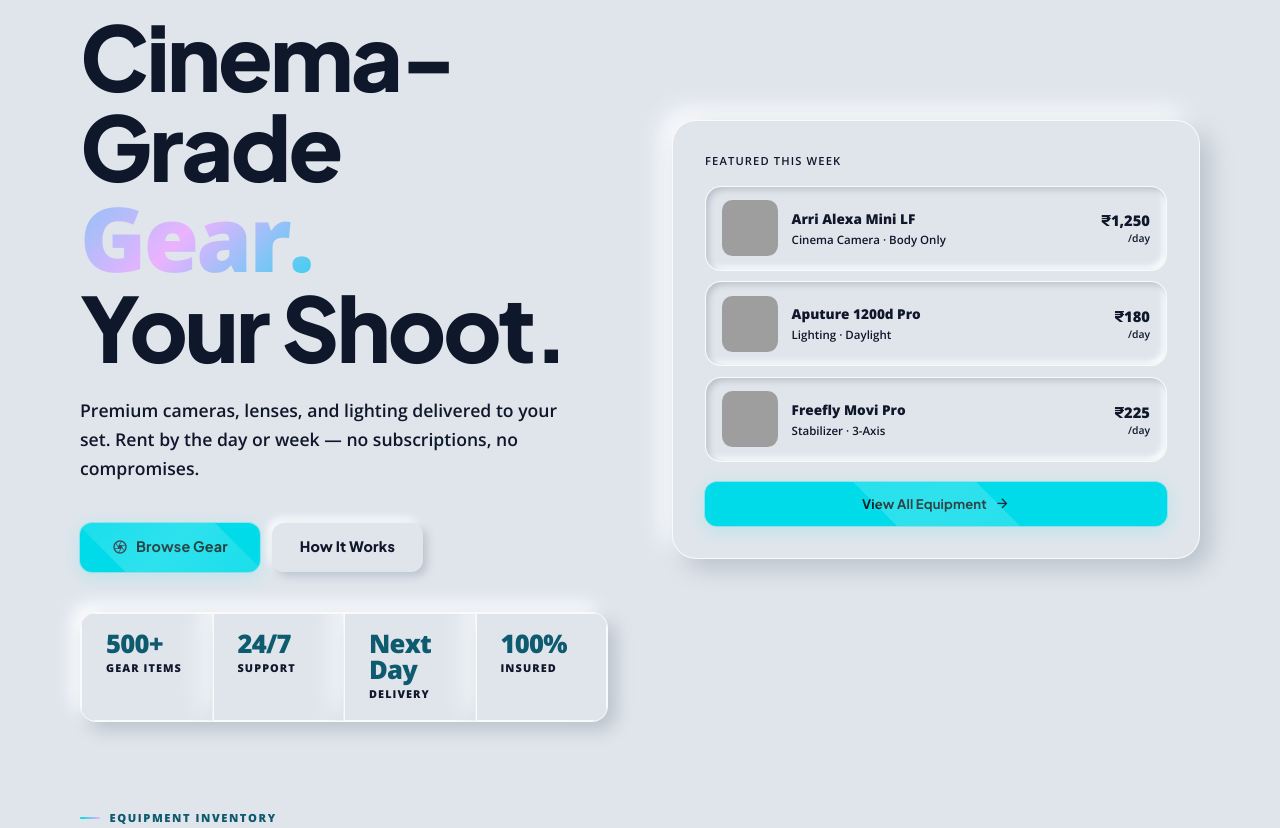
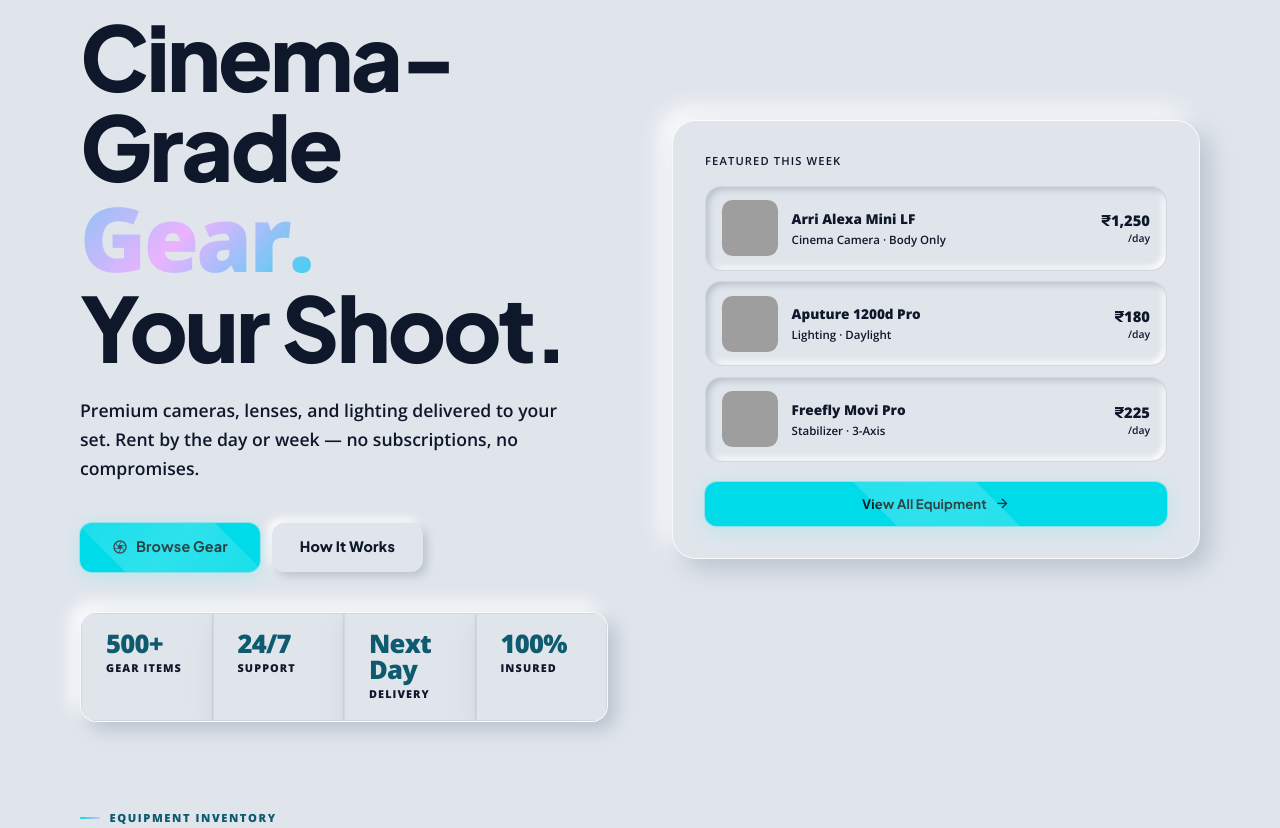
Before and after one commit to camcrewindia/camcrew.in, a Flask app: page /rentals.html in a window 1280 px wide. Shown: the part 219-1047 px from the top of the page. Run offline with Flask 3, Linux system fonts and the light colour scheme; data that the repository does not hold is empty; parts of the project's set-up code (start-up, migrations or seed data) failed here and were passed over; some libraries are stand-ins or nearby versions; some web fonts are replaced; grey boxes are pictures that could not be loaded.

Commit message:
fix: remove white top-left neumorphic shadow glow from all cards in light mode

```diff
--- a/static/css/styles.css
+++ b/static/css/styles.css
@@ -875,7 +875,7 @@ html.light header #mobile-menu a:hover {
     margin-top: -12px !important;
     padding: 0.75rem 0.65rem 0.75rem !important;
     border-radius: 16px !important;
-    box-shadow: 2px 2px 6px #b8c2cc, -2px -2px 6px #ffffff !important;
+    box-shadow: 0 4px 14px rgba(0, 0, 0, 0.08) !important;
   }
   html.dark .pro-card-info,
   [data-theme="dark"] .pro-card-info {
@@ -2279,3 +2279,54 @@ html.light circle[stroke="#00dbe9"],
 html.light circle[stroke="#00f0ff"] {
   stroke: #0e5a6f !important;
 }
+
+/* ── Remove White Neumorphic Shadow Glow from ALL Cards in Light Mode ── */
+[data-theme="light"] .glass-panel,
+[data-theme="light"] .glass-card,
+[data-theme="light"] .pro-card-info,
+[data-theme="light"] .hero-floating-card,
+[data-theme="light"] .step-card,
+[data-theme="light"] .auth-card,
+[data-theme="light"] .profile-card,
+[data-theme="light"] .dashboard-card,
+[data-theme="light"] .modal-content,
+[data-theme="light"] .stat-pill,
+[data-theme="light"] .stats-bar,
+[data-theme="light"] .trust-stat,
+[data-theme="light"] .kit-card,
+[data-theme="light"] .gear-card,
+[data-theme="light"] .hero-mini-card,
+[data-theme="light"] .brief-card,
+[data-theme="light"] .service-card,
+[data-theme="light"] .sales-card,
+[data-theme="light"] .product-card,
+[data-theme="light"] .rental-card,
+html.light .glass-panel,
+html.light .glass-card,
+html.light .pro-card-info,
+html.light .hero-floating-card,
+html.light .step-card,
+html.light .auth-card,
+html.light .profile-card,
+html.light .dashboard-card,
+html.light .modal-content,
+html.light .stat-pill,
+html.light .stats-bar,
+html.light .trust-stat,
+html.light .kit-card,
+html.light .gear-card,
+html.light .hero-mini-card,
+html.light .brief-card,
+html.light .service-card,
+html.light .sales-card,
+html.light .product-card,
+html.light .rental-card {
+  box-shadow: 0 10px 30px rgba(0, 0, 0, 0.06), 0 2px 6px rgba(0, 0, 0, 0.04) !important;
+  border: 1px solid rgba(0, 0, 0, 0.06) !important;
+}
+
+[data-theme="light"] .pro-card-info,
+html.light .pro-card-info {
+  box-shadow: 0 4px 14px rgba(0, 0, 0, 0.08) !important;
+  border: 1px solid rgba(0, 0, 0, 0.06) !important;
+}
```
